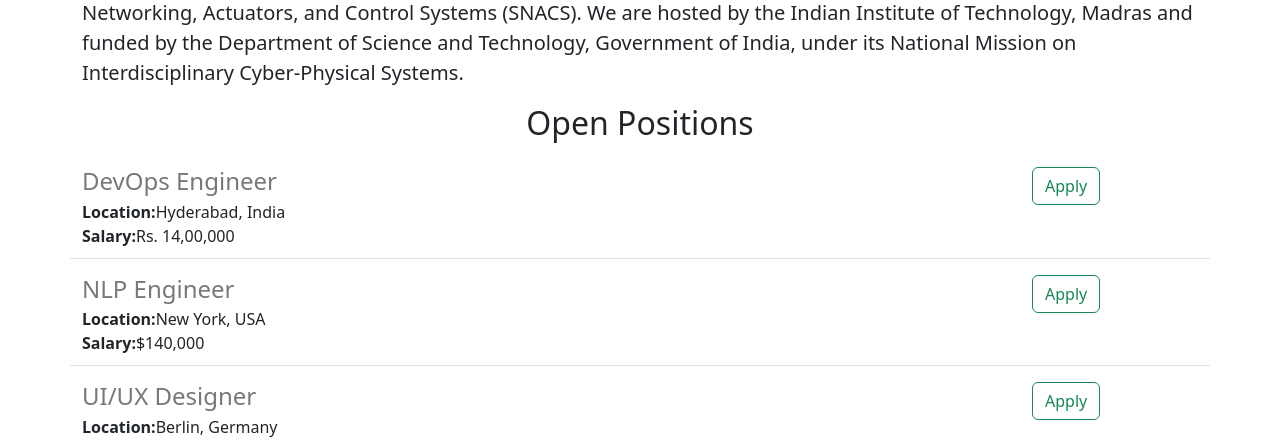
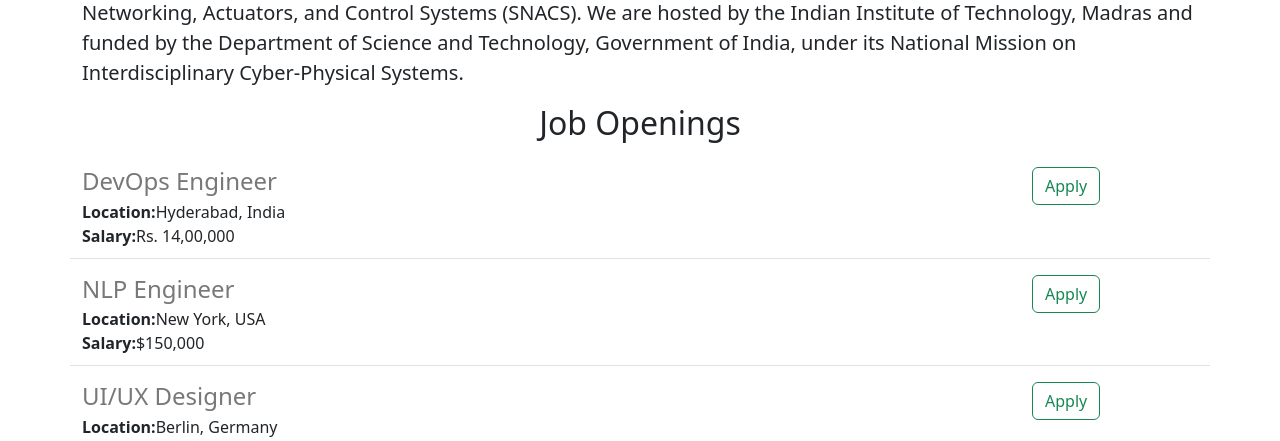
Before and after one commit to Swethamercy/jovian-practise-website, a Flask app: page / in a window 1280 px wide. Shown: the part 542-983 px from the top of the page. Run offline with Flask 3, Linux system fonts and the light colour scheme.

Commit message:
made some changes

```diff
--- a/app.py
+++ b/app.py
@@ -21,7 +21,7 @@ JOBS = [{
     'id': 2,
     'title': 'NLP Engineer',
     'location': 'New York, USA',
-    'salary': '$140,000'
+    'salary': '$150,000'
 }, {
     'id': 3,
     'title': 'UI/UX Designer',
--- a/templates/home.html
+++ b/templates/home.html
@@ -21,7 +21,7 @@
   <img class= "img-fluid" id="banner" src="https://8a7fb0d8-834f-4ddd-b56a-23138aa4022f-00-1fx0q7rh80u5v.sisko.replit.dev/static/banner.jpg" height="320">
   <h2 class="text-center mt-2 mb-4">About Pravartak</h2>
     <p class="lead">IITM Pravartak Technologies Foundation is a section 08 company housing the Technology Innovation Hub on Sensors, Networking, Actuators, and Control Systems (SNACS). We are hosted by the Indian Institute of Technology, Madras and funded by the Department of Science and Technology, Government of India, under its National Mission on Interdisciplinary Cyber-Physical Systems.</p>
-    <h2 class="text-center mt-2 mb-4">Open Positions</h2>
+    <h2 class="text-center mt-2 mb-4">Job Openings</h2>
     <div>
       {% for job in jobs %}
 
```
